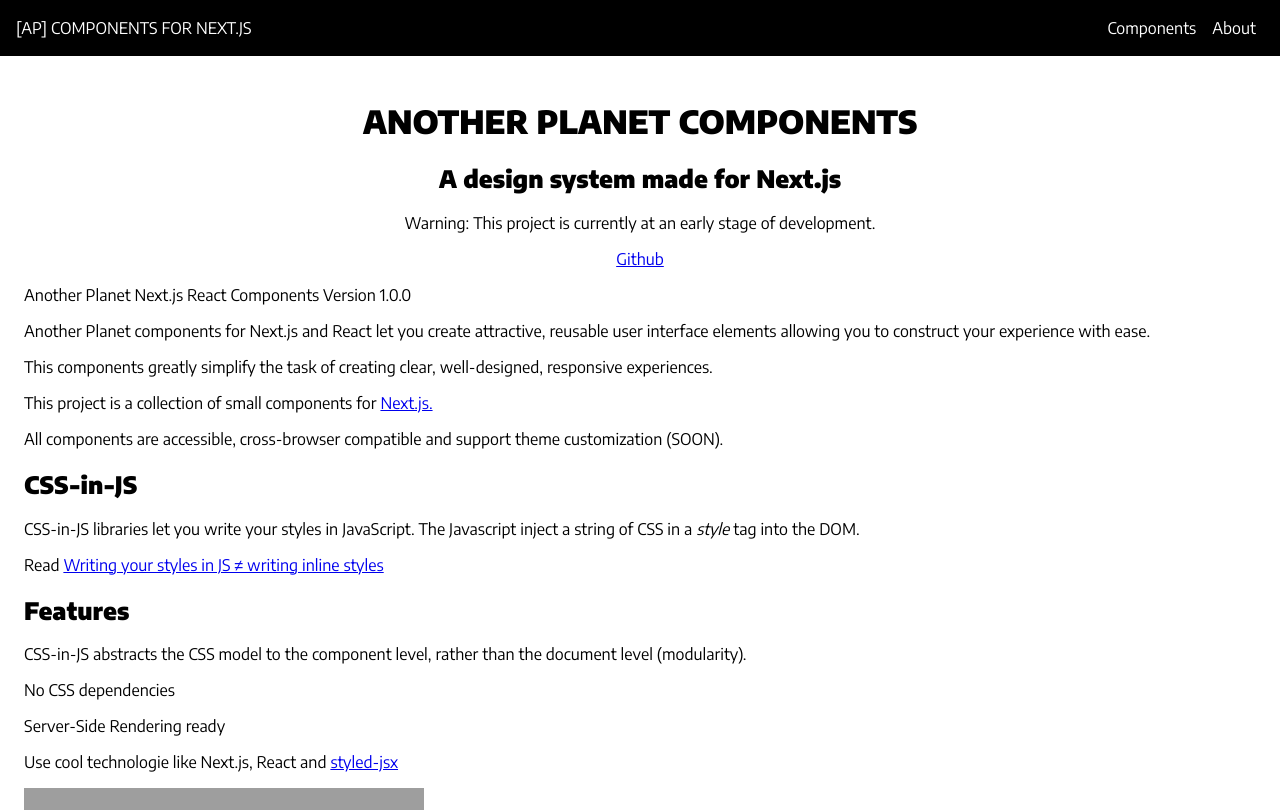
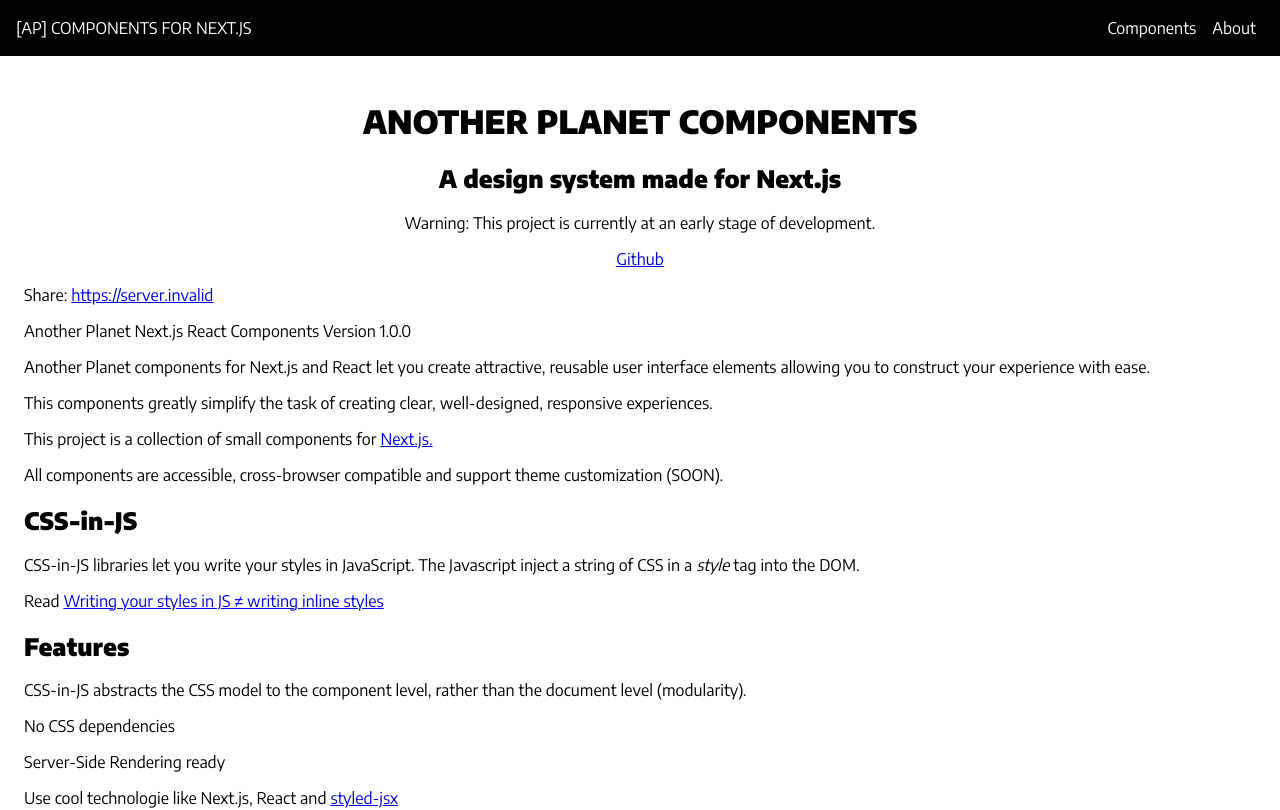
Before and after one commit to anotherplanet-io/Next-React-Components, a Next.js app: page / in a window 1280 px wide. Shown: the top 810 px of the page. Built offline with nearby package versions, Linux system fonts and the light colour scheme; no server answers; grey boxes are pictures that could not be loaded.

Commit message:
update link

```diff
--- a/pages/index.js
+++ b/pages/index.js
@@ -30,6 +30,8 @@
                 <p>Warning: This project is currently at an early stage of development.</p>
                 <p><Link href='https://github.com/anotherplanet-io/Next-React-Components'><a>Github</a></Link></p>
               </div>
+
+              <p>Share: <Link href={ process.env.BACKEND_URL }><a>{ process.env.BACKEND_URL }</a></Link></p>
 
               <p className='note'>Another Planet Next.js React Components Version 1.0.0</p>
               <p>Another Planet components for Next.js and React let you create attractive, reusable user interface elements allowing you to construct your experience with ease.</p>
```
